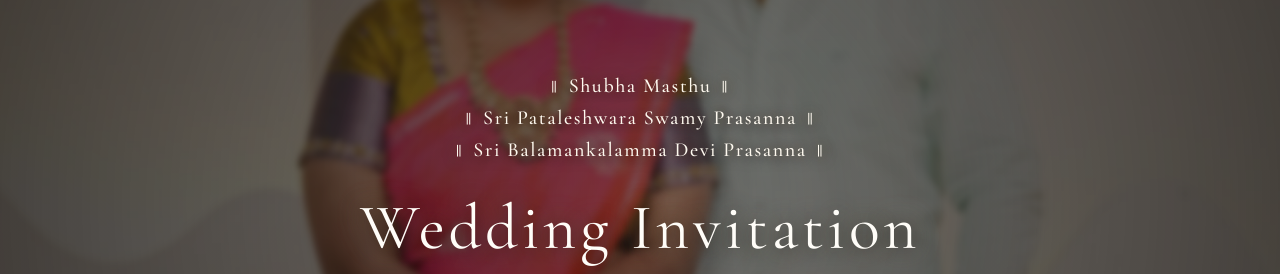
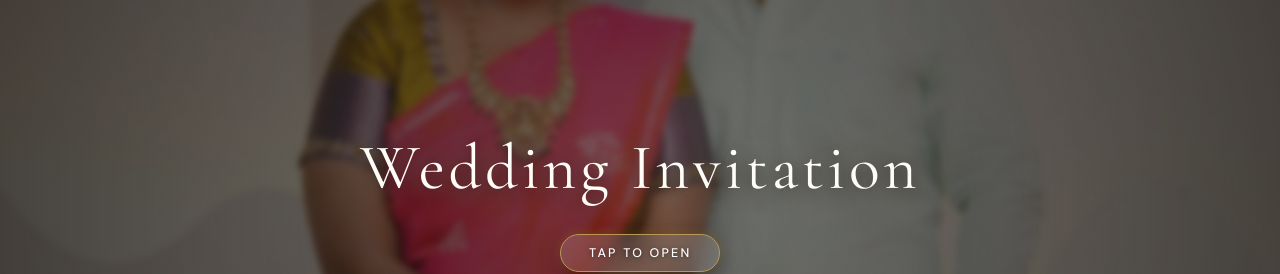
Before and after one commit to vsoftinvitations-ctrl/Shivaraj-aiswarya, a website: page index.html in a window 1280 px wide. Shown: the part 199-473 px from the top of the page. Drawn offline with nearby package versions, Linux system fonts and the light colour scheme.

Commit message:
Remove invocations from preloader initial screen

```diff
--- a/index.html
+++ b/index.html
@@ -418,21 +418,6 @@
     }
 
     /* Invocations */
-    .hero-invocations {
-      margin-bottom: 24px;
-      text-align: center;
-    }
-
-    .hero-invo-line {
-      font-family: var(--serif);
-      font-size: clamp(0.95rem, 3.2vw, 1.25rem);
-      font-weight: 500;
-      color: #fffaf0;
-      letter-spacing: .08em;
-      line-height: 1.6;
-      text-shadow: 0 2px 14px rgba(0, 0, 0, 0.75), 0 0 16px rgba(218, 165, 32, 0.45);
-    }
-
     .invocations {
       text-align: center;
       margin: 0 auto 28px;
@@ -1331,13 +1316,8 @@
   <div class="hero-bg" aria-hidden="true" style="background-image: url('${PHOTOS.preloader}');"></div>
 
   <div class="hero-initial" id="hero-initial">
-    <div class="hero-invocations seq" style="--i:1">
-      <div class="hero-invo-line">॥ Shubha Masthu ॥</div>
-      <div class="hero-invo-line">॥ Sri Pataleshwara Swamy Prasanna ॥</div>
-      <div class="hero-invo-line">॥ Sri Balamankalamma Devi Prasanna ॥</div>
-    </div>
-    <h1 class="hero-title seq" style="--i:2">Wedding Invitation</h1>
-    <button type="button" class="btn btn-tap seq" style="--i:3" id="btn-open">Tap to Open</button>
+    <h1 class="hero-title seq" style="--i:1">Wedding Invitation</h1>
+    <button type="button" class="btn btn-tap seq" style="--i:2" id="btn-open">Tap to Open</button>
   </div>
 
   <div class="hero-writing" id="hero-writing" aria-hidden="true">
```
Also changed, not shown: wedding-invitation.html (+2 -22 lines).
